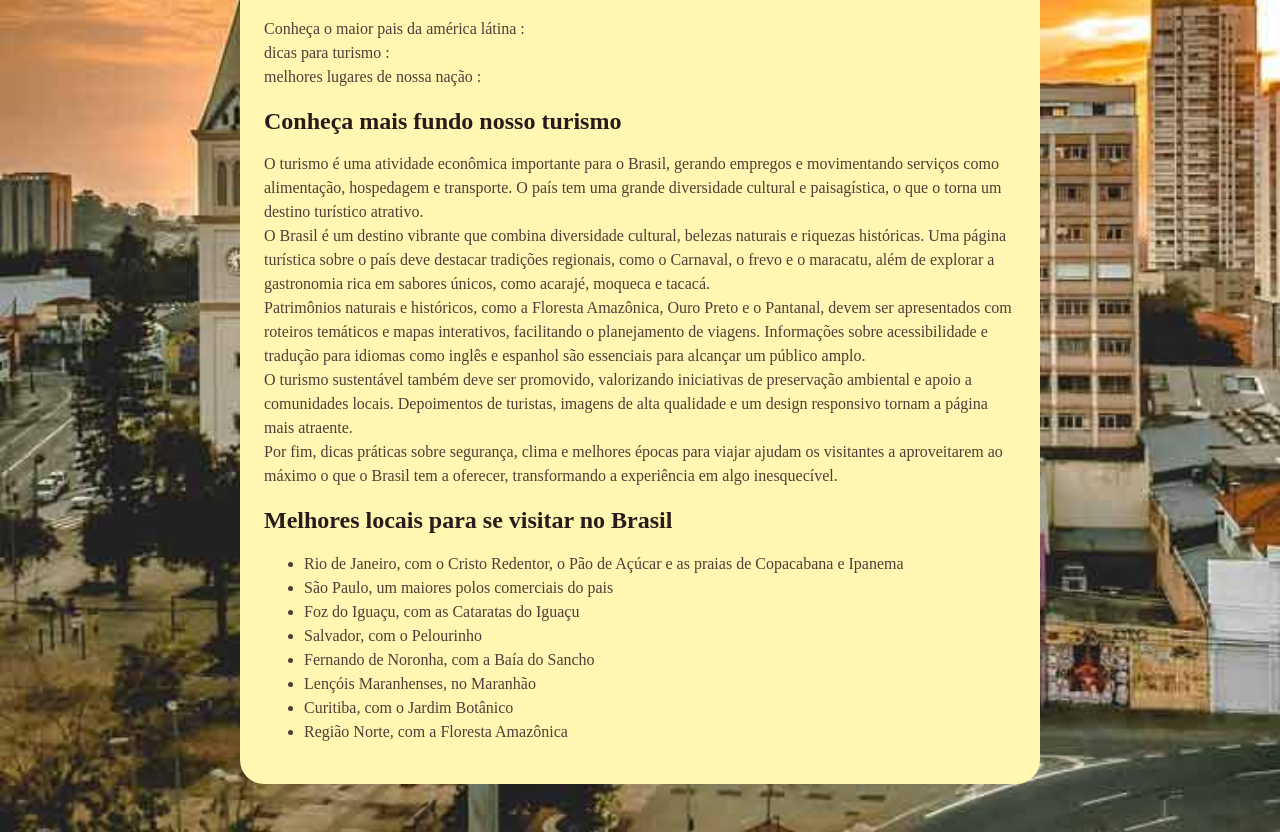
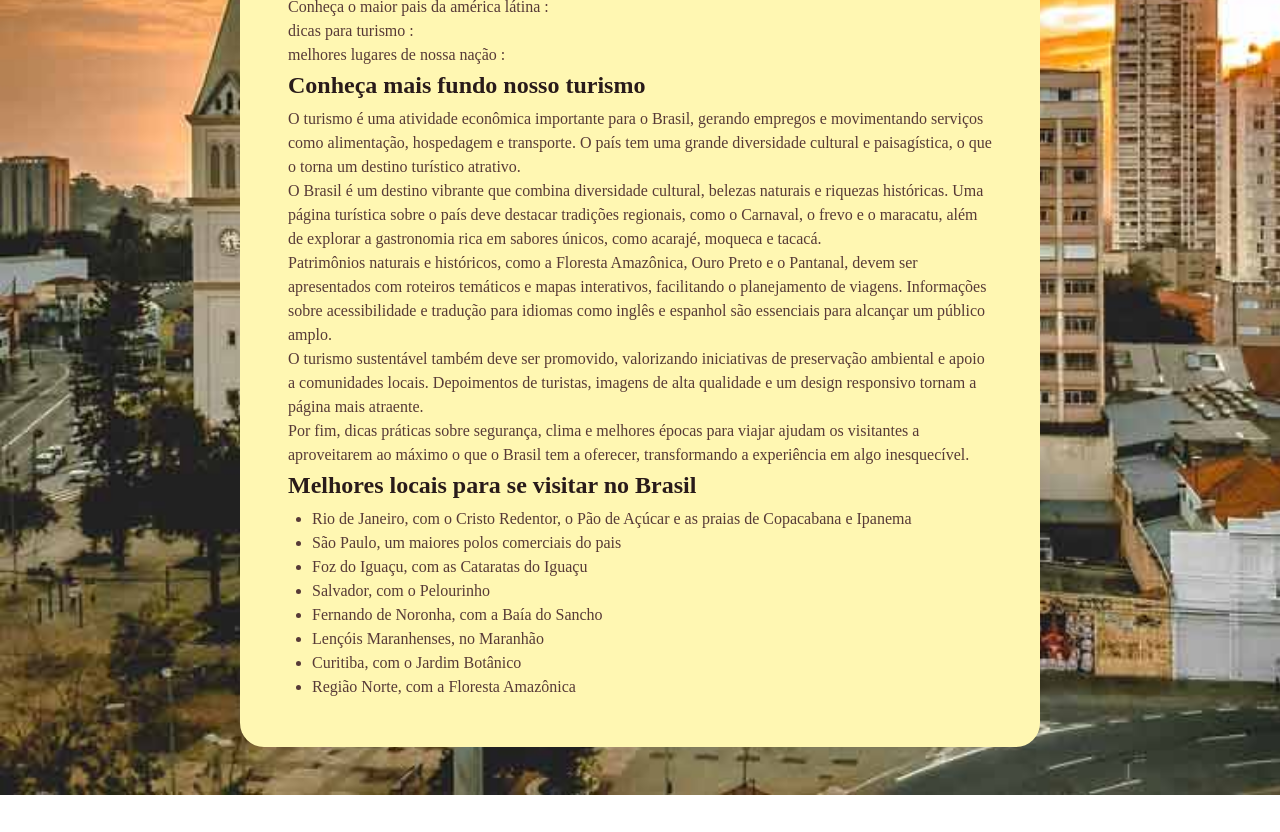
Before and after one commit to Luck-dev-web/turistica, a plain HTML site: page index.html in a window 1280 px wide. Shown: the part 355-1187 px from the top of the page. After the commit the page ends 1150 px from the top, so only its background shows below. Drawn offline with Linux system fonts and the light colour scheme; a web font is replaced by a local one.

Commit message:
personalizando espaços

```diff
--- a/style.css
+++ b/style.css
@@ -1,3 +1,8 @@
+* {
+  margin: 0;
+  padding: 0;
+}
+
 :root {
   font-family: "Alice", serif;
   line-height: 150%;
@@ -22,6 +27,10 @@ img {
   border-radius: 16px;
 }
 
+main {
+padding: 24px;
+}
+
 h1 {
   line-height: 140%;
   font-size: 40px;
@@ -33,4 +42,10 @@ h2 {
 
 h1, h2 {
   color: #291b1a;
+  margin-bottom: 4px;
+  line-height: 150%;
 }
+
+ul {
+  padding-left: 24px;
+}
```
